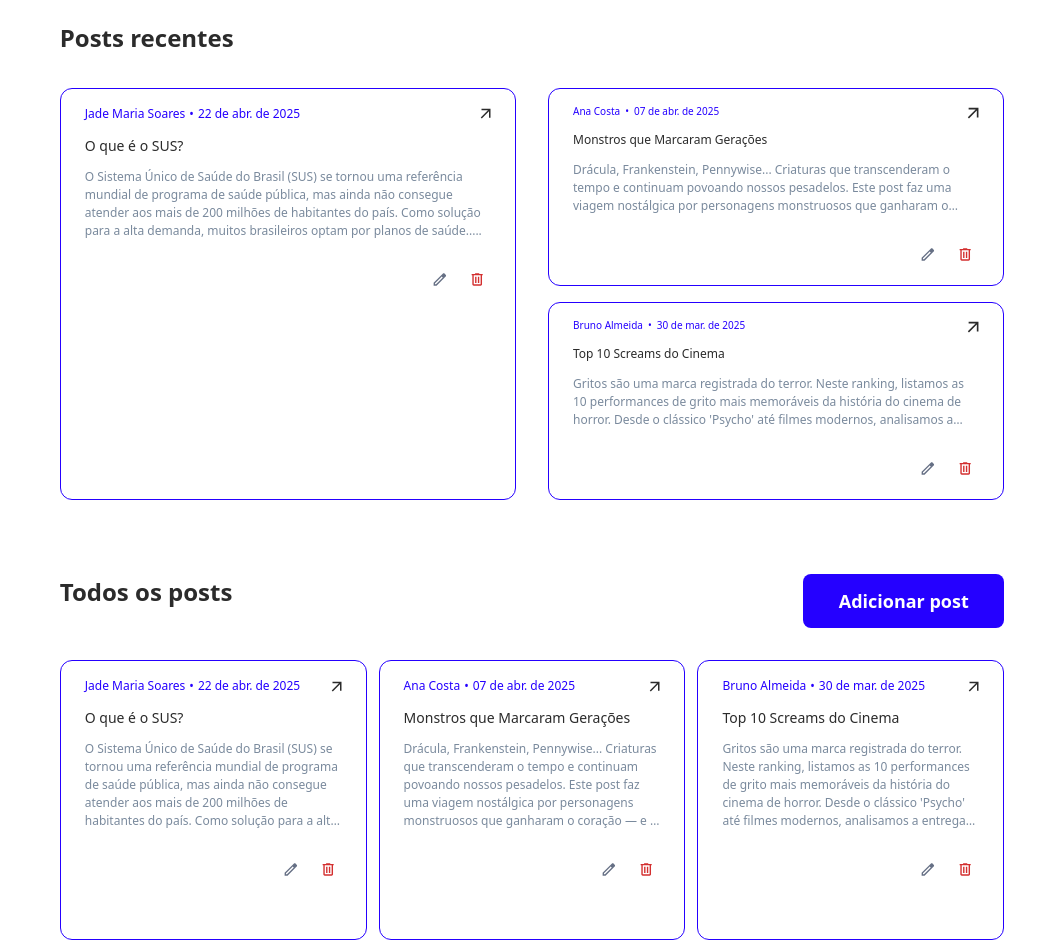
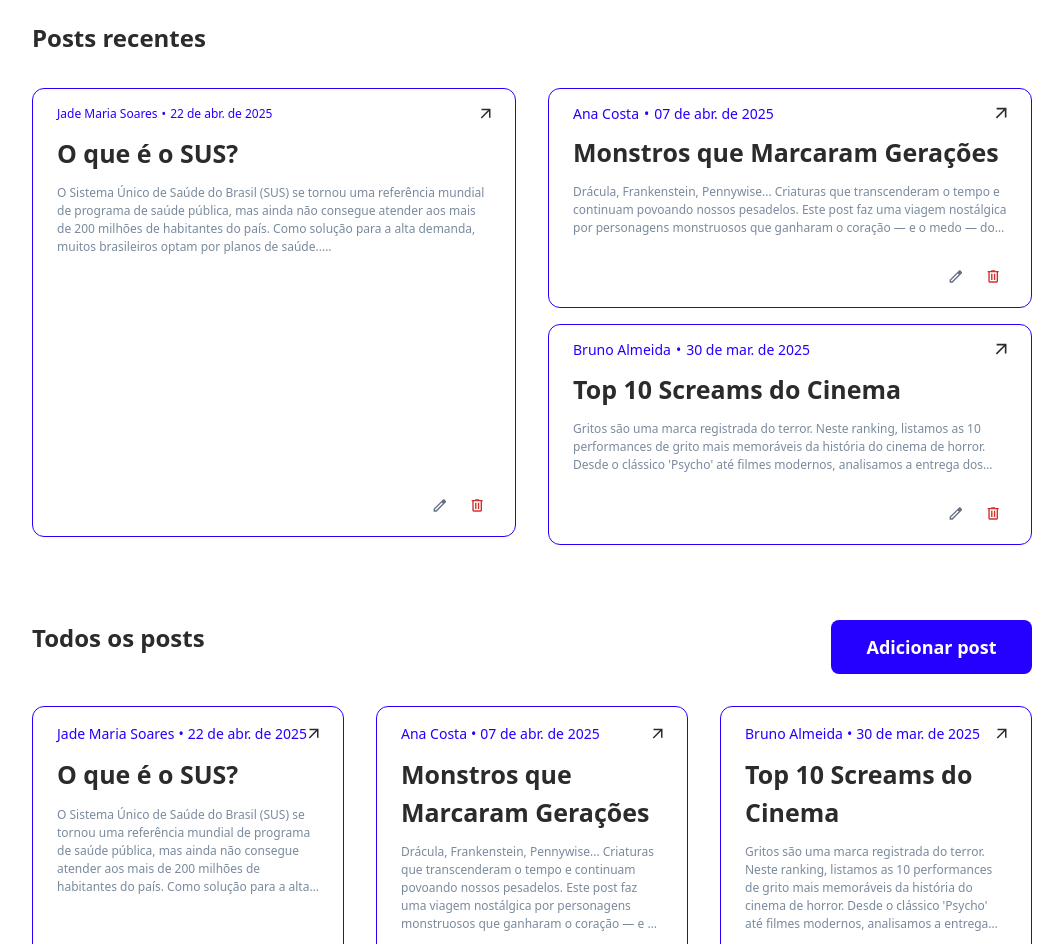
Before and after one commit to vitto2/blog-da-blue, a React (Vite) app: page / in a window 1280 px wide. Shown: the part 228-1172 px from the top of the page, without its empty margins (108-1171 px from the left). Built offline with nearby package versions, Linux system fonts and the light colour scheme.

Commit message:
fix: resolvendo bugs de adptação para telas de celular e desktop

```diff
--- a/src/App.jsx
+++ b/src/App.jsx
@@ -8,7 +8,7 @@ export default function App() {
 	return (
 		<>
 			<Header />
-			<div className="w-full px-[1.5rem] xl:px-[12.75rem] md:px-[50px] flex justify-center items-center">
+			<div className="w-full px-[1.5rem] xl:px-[12.75rem] flex justify-center items-center">
 				<div>
 					<h1 className="font-figtree text-[2.18rem] font-bold pt-[2rem] pb-[1.5rem]  text-[#2B2B2B] leading-[120%] xl:text-[96px] ">
 						Blog da Blue
--- a/src/components/AllPosts.jsx
+++ b/src/components/AllPosts.jsx
@@ -34,7 +34,7 @@ export default function AllPosts() {
 
 	return (
 		<div>
-			<ul className="flex flex-col gap-[.75rem] md:flex-row justify-between">
+			<ul className="flex flex-col justify-between gap-[.75rem] md:flex-row xl:gap-[2rem]">
 				{currentPosts.map((post, index) => (
 					<li key={index}>
 						<PostAll
--- a/src/components/Header.jsx
+++ b/src/components/Header.jsx
@@ -2,7 +2,8 @@ import logo from "../assets/img/logo.svg";
 
 export default function Header({ returnBtn }) {
 	return (
-		<header className="flex justify-between items-center px-[1.5rem] py-[.75rem] border-b border-[#D7D7D7] font-figtree md:px-[3.12rem] xl:px-[19.625rem]">
+		<header className="xl:px-[12.75rem] xl:justify-center xl:items-center flex justify-between items-center px-[1.5rem] py-[.75rem] border-b border-[#D7D7D7] font-figtree md:px-[3.12rem] ">
+			<div className="w-[70.5rem]">
 				<img
 					className="w-[2.875rem] xl:w-[3.5625rem] object-cover"
 					src={logo}
@@ -15,6 +16,7 @@ export default function Header({ returnBtn }) {
 				) : (
 					""
 				)}
+			</div>
 		</header>
 	);
 }
--- a/src/components/Post.jsx
+++ b/src/components/Post.jsx
@@ -15,11 +15,9 @@ export default function Post({ autor, titulo, data, descricao, clamped }) {
 	}
 
 	return (
-		<section className="max-w-[19.5rem] min-w-[9.25rem] border border-[#2500FF] rounded-xl px-[1.5rem] py-[1rem] xl:h-[25.75rem] md:max-w-[34.25rem] md:h-[23.75rem] xl:max-w-[34.25rem] xl:max-h-[36.375rem]">
-
-
-			<div className="pb-[12px] flex justify-between items-center text-[.75rem] text-[#2500FF] font-semibold">
-				<div className="flex gap-[4px] font-normal">
+		<section className="flex flex-col px-[1.5rem] py-[1rem] max-w-[34.25rem] min-w-[9.25rem] border border-[#2500FF] rounded-xl xl:h-[28.12rem] md:max-w-[548px] md:h-[23.75rem] xl:max-w-[34.25rem] xl:max-h-[36.37rem] justify-center">
+			<div className="pb-[.75rem] flex justify-between items-center text-[12px] text-[#2500FF] font-bold">
+				<div className="flex gap-[.25rem] font-normal ">
 					<h4>{autor}</h4>
 					<span>•</span>
 					<h4>{formatarData(data)}</h4>
@@ -29,7 +27,9 @@ export default function Post({ autor, titulo, data, descricao, clamped }) {
 			</div>
 
 			<div>
-				<p className="mb-[12px] text-[#2B2B2B] text-[.875rem]">{titulo}</p>
+				<p className="mb-[.75rem] text-[#2B2B2B] text-[14px] xl:text-[24.96px] xl:font-semibold md:text-[1.56rem] md:font-semibold ">
+					{titulo}
+				</p>
 
 				<p
 					className={`text-[#7A8A9D] leading-[150%] text-[.75rem] ${
@@ -39,7 +39,7 @@ export default function Post({ autor, titulo, data, descricao, clamped }) {
 				</p>
 			</div>
 
-			<div className="flex pt-[1.5rem] justify-end gap-2">
+			<div className="mt-auto flex pt-[1.5rem] justify-end gap-2 ">
 				<img src={editIcon} alt="Editar" />
 				<img src={delet} alt="Excluir" />
 			</div>
--- a/src/components/PostAll.jsx
+++ b/src/components/PostAll.jsx
@@ -17,9 +17,10 @@ export default function PostAll({ autor, titulo, data, descricao, clamped }) {
 
 	return (
 		<div>
-			<section className="max-w-[19.5rem] min-w-[9.25rem] border border-[#2500FF] rounded-xl px-[1.5rem] py-[1rem] md:h-[17.5rem] xl:max-w-[354px] xl:max-h-[21.90rem]">
+			<section className="flex flex-col min-w-[19.5rem] border border-[#2500FF] rounded-xl px-[1.5rem] py-[1rem] md:h-[17.5rem] xl:max-w-[22.12rem] xl:h-[22.37rem]">
+
 				<div className="pb-[.75rem] flex justify-between items-center text-[.75rem] text-[#2500FF] font-semibold">
-					<div className="flex gap-[.25rem] font-normal">
+					<div className="flex gap-[.25rem] font-normal md:text-[.875rem]">
 						<h4>{autor}</h4>
 						<span>•</span>
 						<h4>{formatarData(data)}</h4>
@@ -29,7 +30,9 @@ export default function PostAll({ autor, titulo, data, descricao, clamped }) {
 				</div>
 
 				<div>
-					<p className="mb-[.75rem] text-[#2B2B2B] text-[.875rem]">{titulo}</p>
+					<p className="mb-[.75rem] text-[#2B2B2B] text-[.875rem] md:text-[1.56rem] md:font-semibold xl:text-[1.56rem] xl:font-semibold">
+						{titulo}
+					</p>
 
 					<p
 						className={`text-[#7A8A9D] leading-[150%] text-[.75rem] ${
@@ -39,7 +42,7 @@ export default function PostAll({ autor, titulo, data, descricao, clamped }) {
 					</p>
 				</div>
 
-				<div className="flex pt-[1.5rem] justify-end gap-2">
+				<div className="mt-auto flex pt-[1.5rem] justify-end gap-2">
 					<img src={editIcon} alt="Editar" />
 					<img src={delet} alt="Excluir" />
 				</div>
--- a/src/components/PostSmall.jsx
+++ b/src/components/PostSmall.jsx
@@ -14,9 +14,9 @@ export default function PostSmall({ autor, titulo, data, descricao, clamped }) {
 		});
 	}
 	return (
-		<section className="max-w-[34.25rem] max-h-[36.375rem] border border-[#2500FF] rounded-xl px-[.75rem] py-[.5rem] xl:px-[1.5rem] xl:py-[16px]">
+		<section className="min-h-[11.75rem] min-w-[148px] md:max-w-[34.25rem] xl:max-w-[34.25rem] xl:max-h-[36.37rem] border border-[#2500FF] rounded-xl px-[.75rem] py-[.5rem] xl:px-[1.5rem] xl:py-[1rem] md:px-[24px] md:py-[16px]">
 			<div className="pb-3 flex justify-between items-start text-[#2500FF] font-semibold text-[0.625rem]">
-				<div className="flex flex-wrap items-center gap-1 leading-tight font-normal">
+				<div className="flex flex-wrap items-center gap-1 leading-tight font-normal md:text-[.875rem]">
 					<span className="whitespace-nowrap">{autor}</span>
 					<span className="mx-[1px]">•</span>
 					<span className="whitespace-nowrap">{formatarData(data)}</span>
@@ -25,7 +25,7 @@ export default function PostSmall({ autor, titulo, data, descricao, clamped }) {
 			</div>
 
 			<div>
-				<p className="mb-3 text-[#2B2B2B] text-[.75rem] line-clamp-1">
+				<p className="mb-3 text-[#2B2B2B] text-[.75rem] line-clamp-1 md:text-[1.56rem] md:font-semibold xl:text-[1.56rem] xl:font-semibold">
 					{titulo}
 				</p>
 				<p
```
Lines whose indentation alone changed are shown as unchanged.
